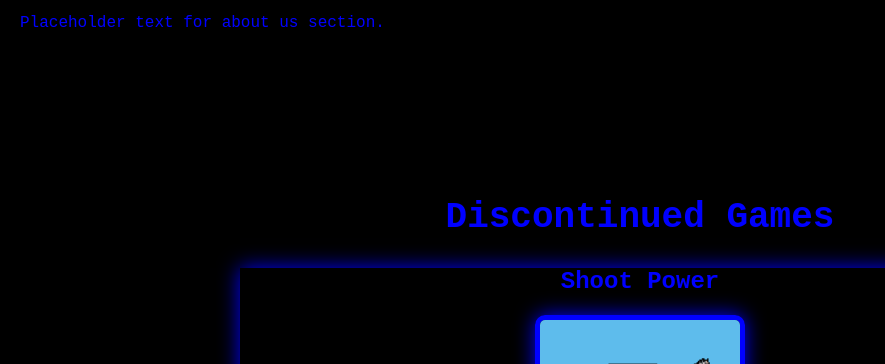
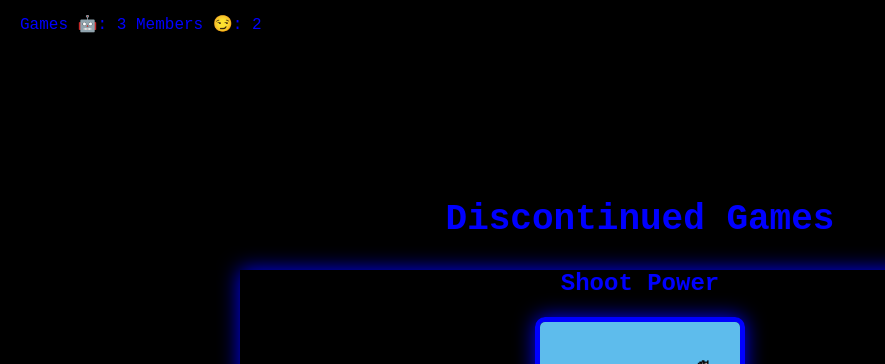
Before and after one commit to Kasai-Interactive/kasai-interactive.github.io, a plain HTML site: page index.html in a window 1280 px wide. Shown: the part 736-1100 px from the top of the page, without its empty margins (0-885 px from the left). Drawn offline with Linux system fonts and the light colour scheme.

Commit message:
Update index.html

```diff
--- a/index.html
+++ b/index.html
@@ -183,7 +183,8 @@
 
     <section id="about">
         <h2>About us</h2>
-        <p>Placeholder text for about us section.</p>
+        <p>Games 🤖: 3
+Members 😏: 2</p>
     </section>
 
     <footer>
```
